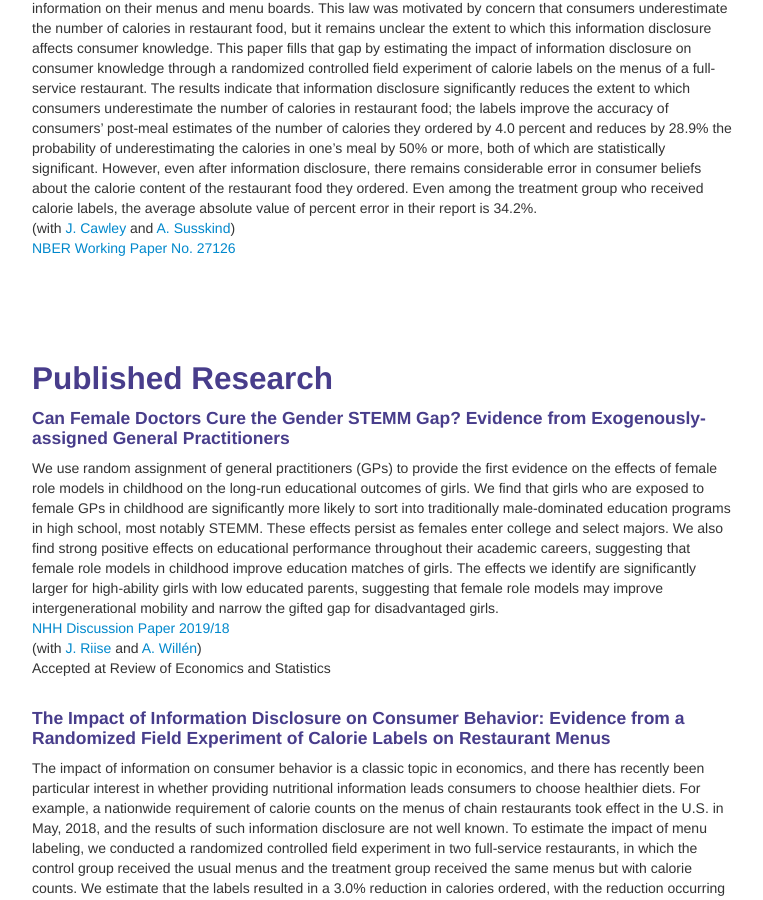
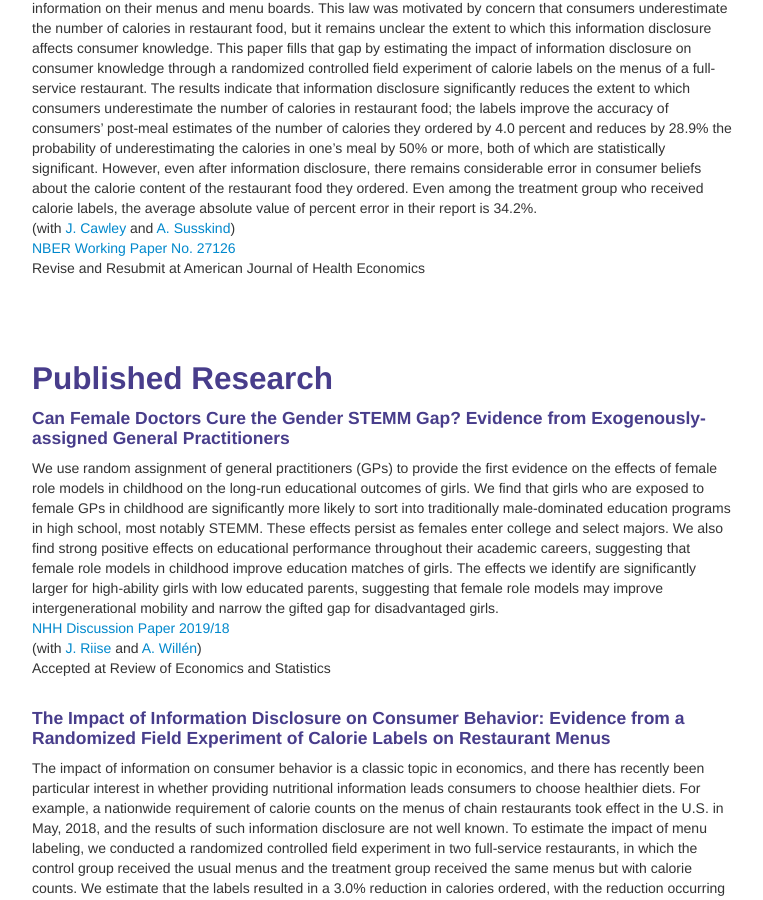
Before and after one commit to bjwillage/bjwillage.github.io, a Jekyll site: the page built from pages/research.md, in a window 1280 px wide and 900 px high, scrolled down 744 px. Shown: the whole window, without its empty margins (258-1021 px from the left). Built offline with Jekyll 4.4.1, drawn with Linux system fonts in a browser that asks for light colours.

Commit message:
Update research.md

```diff
--- a/pages/research.md
+++ b/pages/research.md
@@ -21,6 +21,7 @@ The Special Supplemental Nutrition Program for Women, Infants, and Children (WIC
 The United States, in 2018, implemented a nationwide requirement that chain restaurants disclose calorie information on their menus and menu boards. This law was motivated by concern that consumers underestimate the number of calories in restaurant food, but it remains unclear the extent to which this information disclosure affects consumer knowledge. This paper fills that gap by estimating the impact of information disclosure on consumer knowledge through a randomized controlled field experiment of calorie labels on the menus of a full-service restaurant. The results indicate that information disclosure significantly reduces the extent to which consumers underestimate the number of calories in restaurant food; the labels improve the accuracy of consumers’ post-meal estimates of the number of calories they ordered by 4.0 percent and reduces by 28.9% the probability of underestimating the calories in one’s meal by 50% or more, both of which are statistically significant. However, even after information disclosure, there remains considerable error in consumer beliefs about the calorie content of the restaurant food they ordered. Even among the treatment group who received calorie labels, the average absolute value of percent error in their report is 34.2%.<br>
 (with [J. Cawley](https://www.human.cornell.edu/people/jhc38) and [A. Susskind](https://sha.cornell.edu/faculty-research/faculty/ams76))<br>
 <a href="http://www.nber.org/papers/w27126">NBER Working Paper No. 27126 </a><br>
+Revise and Resubmit at American Journal of Health Economics
 <br><br>
 
 
```
